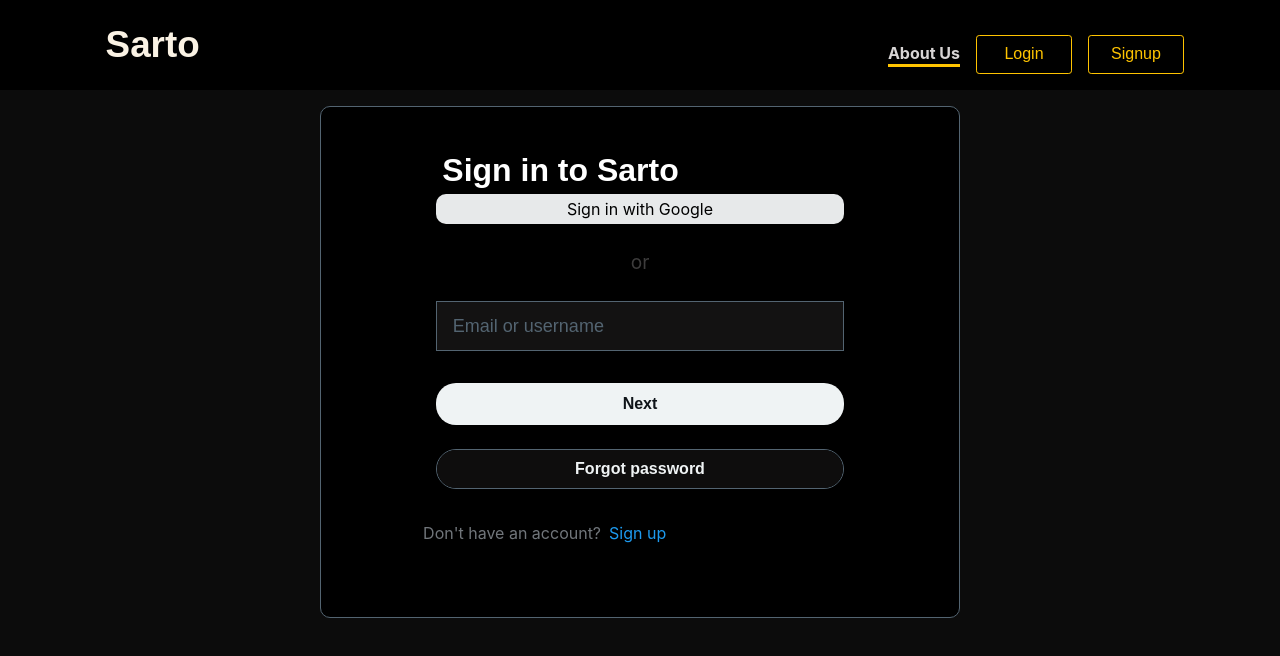
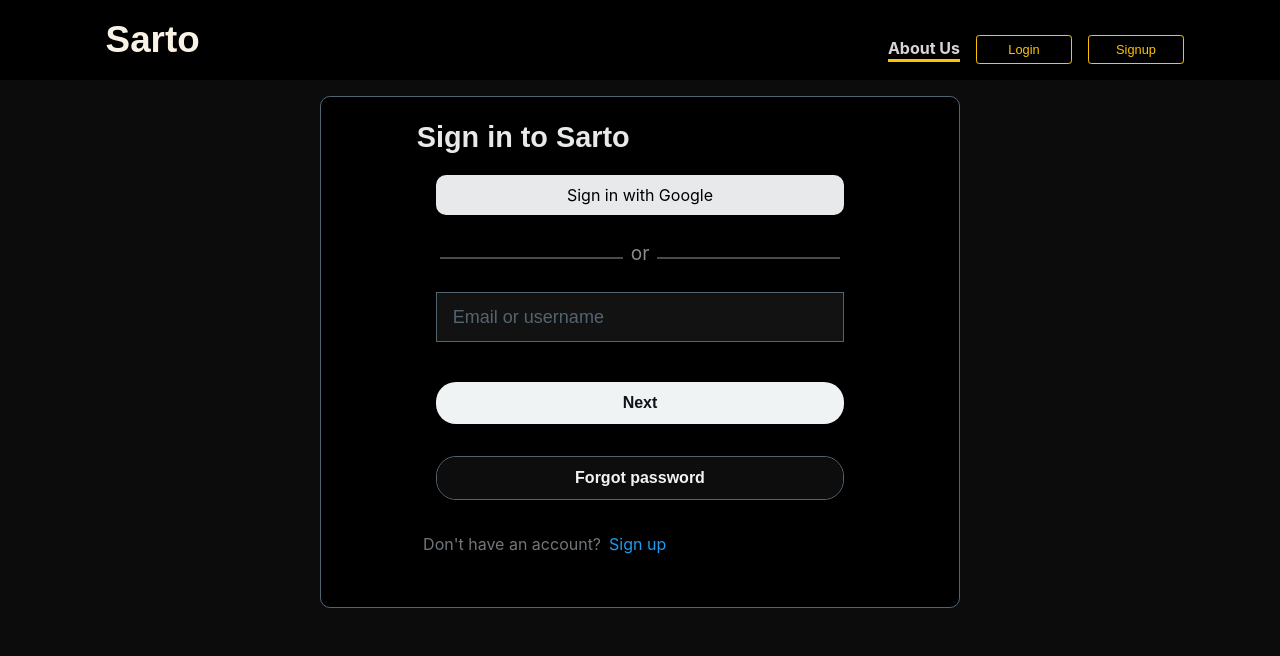
Before and after one commit to minospeed007/sarko_client, a React (Create React App) app: page /login in a window 1280 px wide. Shown: the top 656 px of the page. Built offline with nearby package versions, Linux system fonts and the light colour scheme.

Commit message:
removed background color

```diff
--- a/src/about/about.css
+++ b/src/about/about.css
@@ -32,7 +32,7 @@
 }
 .about-hr{
     border: 1px solid rgb(255, 196, 0);
-    width: 79%;
+    width: 84%;
 
 }
 
@@ -914,6 +914,10 @@ h1{
         width: 100%;
     }
     .sarto-text{
+        display: flex;
+        justify-content: center;
+        align-items: center;
+        text-align: center;
         width: 100%;
         height: 100%;
     }
@@ -950,7 +954,6 @@ h1{
         text-align:center;
         border:1px solid gold;
         width:98%;
-        background-color: yellow;
         line-height: 1.5rem;
         overflow-y: hidden;
 
--- a/src/create/create.css
+++ b/src/create/create.css
@@ -9,19 +9,17 @@
     display: flex;
     justify-content: flex-start;
     width: 90%;
+    height: 2.5rem;
+    margin-top: 1rem;
   }
 
-  .login-h2 {
+  .join-h2 {
     text-align: left;
-    font-size: 2rem;
+    font-size: 1.8rem;
     color: white;
   }
 
-  .login-hr {
-    width: 40%;
-    margin-top: .8rem;
-    border-color: rgba(83, 100, 113, 1.00);
-  }
+
 
   .input-div {
     display: flex;
@@ -35,10 +33,7 @@
     background-color: black;
   }
 
-  .or-text {
-    font-size: 1.2rem;
-    color: rgb(61, 60, 60);
-  }
+
 
   .hr-div {
     display: flex;
@@ -48,16 +43,9 @@
     margin-top: .5rem;
   }
 
-  .reset-pwd-div {
-    display: flex;
-    justify-content: center;
-    align-items: center;
-    background-color: rgb(0, 0, 0, 0);
-    width: 80%;
-    height: 40px;
-    border-radius: 20px;
-    border: 1px solid rgb(83, 100, 113);
-    margin-top: .5rem;
+  .policys-div{
+    text-align: center;
+    width: 70%;
   }
 
   .signup-text {
@@ -147,11 +135,11 @@
 
 
 
-  .login-btn {
+  .logins-btn {
     background-color: rgb(239, 243, 244);
     border-color: rgba(0, 0, 0, 0);
     text-overflow: unset;
-    width: 100%;
+    width: 98%;
     height: 40px;
     font-size: 1rem;
     font-weight: bold;
@@ -161,18 +149,7 @@
     margin-bottom: 1rem;
   }
 
-  .google-div {
-    display: flex;
-    justify-content: center;
-    align-items: center;
-    border-radius: 10px;
-    width: 80%;
-    background-color: rgb(231, 233, 234);
-    height: 50px;
-    padding-top: .5rem;
-    padding-bottom: .5rem;
-    margin-bottom: 1rem;
-  }
+
 
   ::placeholder {
     color: rgba(83, 100, 113, 1.00);
--- a/src/create/create.jsx
+++ b/src/create/create.jsx
@@ -43,7 +43,7 @@ const CreateUser = () => {
     <div className='login-parent-div'>
       <div className='input-div'>
         <div className='h2-div'>
-          <h1 className='login-h2'>Join Sarto</h1>
+          <h1 className='join-h2'>Join Sarto</h1>
         </div>
         <form className='input-container' onSubmit={handleSubmit}>
           <div className='input-div-container'>
@@ -89,9 +89,9 @@ const CreateUser = () => {
           </div>
           {errorMessage && <div className='error-message'>{errorMessage}</div>}
           <div className='next-btn-div'>
-            <button type="submit" className='login-btn'>Sign Up</button>
+            <button type="submit" className='logins-btn'>Sign Up</button>
           </div>
-          <div className='policy-div'>
+          <div className='policys-div'>
             <small className='small-text'>
               By signing up, you agree to the
               <span className='signup-span-text'> Terms of service </span>
--- a/src/header/header.css
+++ b/src/header/header.css
@@ -52,16 +52,16 @@
 
 .header-signup-btn, .header-login-btn {
     width: 6rem;
-    height: 2.4rem;
+    height: 1.8rem;
     margin-top: .2rem;
     font-family: Arial, Helvetica, sans-serif;
     font-weight: 500;
     border-radius: .2rem;
     background-color: black;
     border: 1px solid rgb(255, 196, 0);
-    font-size: 1rem;
-    padding-top: 8px;
-    padding-bottom: 8px;
+    font-size: .8rem;
+    padding-top: 5px;
+    padding-bottom: 5px;
     color:rgb(255, 196, 0);;
 }
 
@@ -98,8 +98,8 @@
     display: flex;
     justify-content: center;
     align-items: center;
-    height: 3rem;
-    width:3rem;
+    height: 2.5rem;
+    width:2.5rem;
     margin-top: .5rem;
     margin-right: .5rem;
     border-radius: 50%;
@@ -139,7 +139,7 @@
 }
 
 .close-icon{
-    font-size: 2.5rem;
+    font-size: 2rem;
 }
 @media screen and (min-width: 701px) {
     .about-login-div {
@@ -175,6 +175,7 @@
         width: 10rem;
         font-size: 1.2rem;
         height:3rem;
+        color: black;
         background-color: rgb(255,196,0);
       }
       .btn2-sidebar{
@@ -196,8 +197,32 @@
         flex-direction: column;
         line-height: 2;
         height: auto;
-        background-color: red;
 
       }
 
+
 }
+@media screen and (max-width:500px) {
+    .btn-sidebar{
+        display: flex;
+        justify-content: center;
+        align-items: center;
+        border-radius: .2rem;
+        width: 10rem;
+        font-size: 1.1rem;
+        height:2.5rem;
+        background-color: rgb(255,196,0);
+      }
+      .btn2-sidebar{
+        display: flex;
+        justify-content: center;
+        align-items: center;
+        border-radius: 1px;
+        font-size: 1.1rem;
+        width: 10rem;
+        border: 2px solid rgb(255,196,0);
+        color: rgb(255,196,0);
+        height: 2.5rem;
+        background-color: rgb(32, 32, 31);
+      }
+}
--- a/src/login/login.css
+++ b/src/login/login.css
@@ -7,14 +7,14 @@
     background-color: rgba(20, 20, 20, 0.6);
 
 }
-.h2-div{
+.h2s-div{
     display: flex;
     width: 100%;
 }
-.login-hr{
-    width: 40%;
-    margin-top: .8rem;
-    border-color:rgba(83,100,113,1.00);
+.hr-log{
+    width: 42%;
+    margin-top:.5rem;
+    border: 1px solid rgb(75, 74, 74);
 }
 .input-div{
     display:flex;
@@ -36,25 +36,26 @@ border-radius: 10px;
     text-decoration: none;
     position: relative;
 }
-.or-text{
+.or-texts{
     font-size: 1.2rem;
-    color: rgb(61, 60, 60);
+    color: rgb(141, 139, 139);
 }
 .hr-div{
     display: flex;
     justify-content: center;
     align-items: center;
-    width: 85%;
+    gap: .5rem;
+    width: 80%;
     margin-top: .5rem;
 
 }
-.reset-pwd-div{
+.reset-pwd-divs{
     display: flex;
     justify-content: center;
     align-items: center;
     background-color: rgb(0, 0, 0,0);
     width: 80%;
-    height: 40px;
+    height: auto;
     border-radius: 20px;
     border: 1px solid rgb(83,100,113);
     margin-top: .5rem;
@@ -87,9 +88,9 @@ border-radius: 10px;
 .signup-link{
     text-decoration: none;
 }
-.reset-pwd-btn{
+.reset-pwd-btns{
     width: 100%;
-    height: 40px;
+    height: 42px;
     font-size: 1rem;
     border-radius: 20px;
     color: rgb(239, 243, 244);
@@ -107,7 +108,7 @@ border-radius: 10px;
     border: none;
     background-color: rgb(19, 18, 18);
 }
-.next-btn-div{
+.next-btns-div{
     display: flex;
     justify-content: center;
     align-items: center;
@@ -125,13 +126,13 @@ border-radius: 10px;
     height: 50px;
     margin-bottom: 1rem;
 }
-.loginbtn{
+.loginbtns{
   background-color:   rgb(239, 243, 244);
   border-color: rgba(0, 0, 0, 0);
   text-overflow: unset;
   width: 80%;
 
-  height: 42px !important;
+  height: 42px ;
   font-size: 1rem;
   font-weight: bold;
   border-radius: 20px;
@@ -139,19 +140,21 @@ border-radius: 10px;
   margin-top: 1rem;
   margin-bottom: 1rem;
 }
-.login-h2{
+.logins-h2{
     margin-left:2rem ;
+    font-size: 1.8rem;
     float: left;
     color: rgb(231, 233, 234);
 }
-.google-div{
+.google-login-div{
     display: flex;
 justify-content: center;
 align-items: center;
 border-radius: 10px;
+margin-top: 1rem;
     width:80%;
     background-color: rgb(231, 233, 234);
-    height: 30px !important;
+    height: 2.5rem;
     margin-bottom: 1rem;
 }
 ::placeholder{
--- a/src/login/login.jsx
+++ b/src/login/login.jsx
@@ -11,27 +11,27 @@ const Login=()=>{
         <div className='input-div'>
 
             <div className='input-container'>
-            <div className='h2-div'> <h1 className='login-h2'>Sign in to Sarto</h1></div>
+            <div className='h2s-div'> <h1 className='logins-h2'>Sign in to Sarto</h1></div>
 
 
-              <div className='google-div'> Sign in with Google </div>
+              <div className='google-login-div'> Sign in with Google </div>
               <div className='hr-div'>
-                 <hr className='login-hr'/>
-                  <span className='or-text'>or
+                 <hr className='hr-log'/>
+                  <span className='or-texts'>or
 
                   </span>
-                  <hr className='login-hr'/>
+                  <hr className='hr-log'/>
               </div>
               <div className='login-input-div'>
               <input className='login-input' placeholder='Email or username'/>
 
               </div>
-              <div className='next-btn-div'>
-              <button role="button"  type="button" className='loginbtn' > Next
+              <div className='next-btns-div'>
+              <button role="button"  type="button" className='loginbtns' > Next
                  </button>
                  </div>
-                 <div className='reset-pwd-div'>
-                 <button className='reset-pwd-btn'>Forgot password</button>
+                 <div className='reset-pwd-divs'>
+                 <button className='reset-pwd-btns'>Forgot password</button>
 
               </div>
               <div className="signup-div">
--- a/src/signup/signup.css
+++ b/src/signup/signup.css
@@ -27,10 +27,10 @@
 
 
 
-.login-hr{
-    width: 40%;
-    margin-top: .8rem;
-    border-color:rgba(83,100,113,1.00);
+.logs-hr{
+    width: 42%;
+    margin-top: .5rem;
+    border: 1px solid rgb(75, 74, 74);
 }
 .input-div{
     display:flex;
@@ -53,9 +53,9 @@ border-radius: 10px;
     text-decoration: none;
     position: relative;
 }
-.or-text{
+.or-texts{
     font-size: 1.2rem;
-    color: rgb(61, 60, 60);
+    color: rgb(141, 139, 139);
 }
 .hr-div{
     display: flex;
@@ -99,12 +99,12 @@ border-radius: 10px;
     border: none;
     background-color: rgb(19, 18, 18);
 }
-.next-btn-div{
+.nexts-btn-div{
     display: flex;
     justify-content: center;
     align-items: center;
     width: 100%;
-    height: 48px;
+    height: auto;
     margin-top: 1rem;
     margin-bottom: 1rem;
 }
@@ -119,6 +119,7 @@ border-radius: 10px;
 
 }
 .policy-div{
+    text-align: center;
     width: 70%;
 }
 .signup-span-text{
@@ -138,7 +139,7 @@ border-radius: 10px;
   background-color:   rgb(239, 243, 244);
   border-color: rgba(0, 0, 0, 0);
   text-overflow: unset;
-  width: 80%;
+  width: 75%;
   height: 44px;
   font-size: 1rem;
   font-weight: bold;
@@ -148,14 +149,14 @@ border-radius: 10px;
   margin-bottom: 1rem;
 }
 
-.google-div{
+.googles-div{
     display: flex;
 justify-content: center;
 align-items: center;
 border-radius: 10px;
-    width:80%;
+    width:75%;
     background-color:   rgb(239, 243, 244);
-    height: 33px;
+    height: 2.5rem;
 
 }
 ::placeholder{
--- a/src/signup/signup.jsx
+++ b/src/signup/signup.jsx
@@ -18,17 +18,17 @@ const Signup=()=>{
             </div>
 
 
-              <div className='google-div'> Sign up with Google </div>
+              <div className='googles-div'> Sign up with Google </div>
               <div className='hr-div'>
-                 <hr className='login-hr'/>
-                  <span className='or-text'>or
+                 <hr className='logs-hr'/>
+                  <span className='or-texts'>or
 
                   </span>
-                  <hr className='login-hr'/>
+                  <hr className='logs-hr'/>
               </div>
               <Link to='/create_user' className='create-account-link'>
-              <div className='next-btn-div'>
-              <button role="button"  type="button" className='signup-btn' > Create an account
+              <div className='nexts-btn-div'>
+              <button   type="button" className='signup-btn' > Create an account
                  </button>
                  </div>
                  </Link>
```
Also changed, not shown: src/home/home.css (+24 -17 lines).
